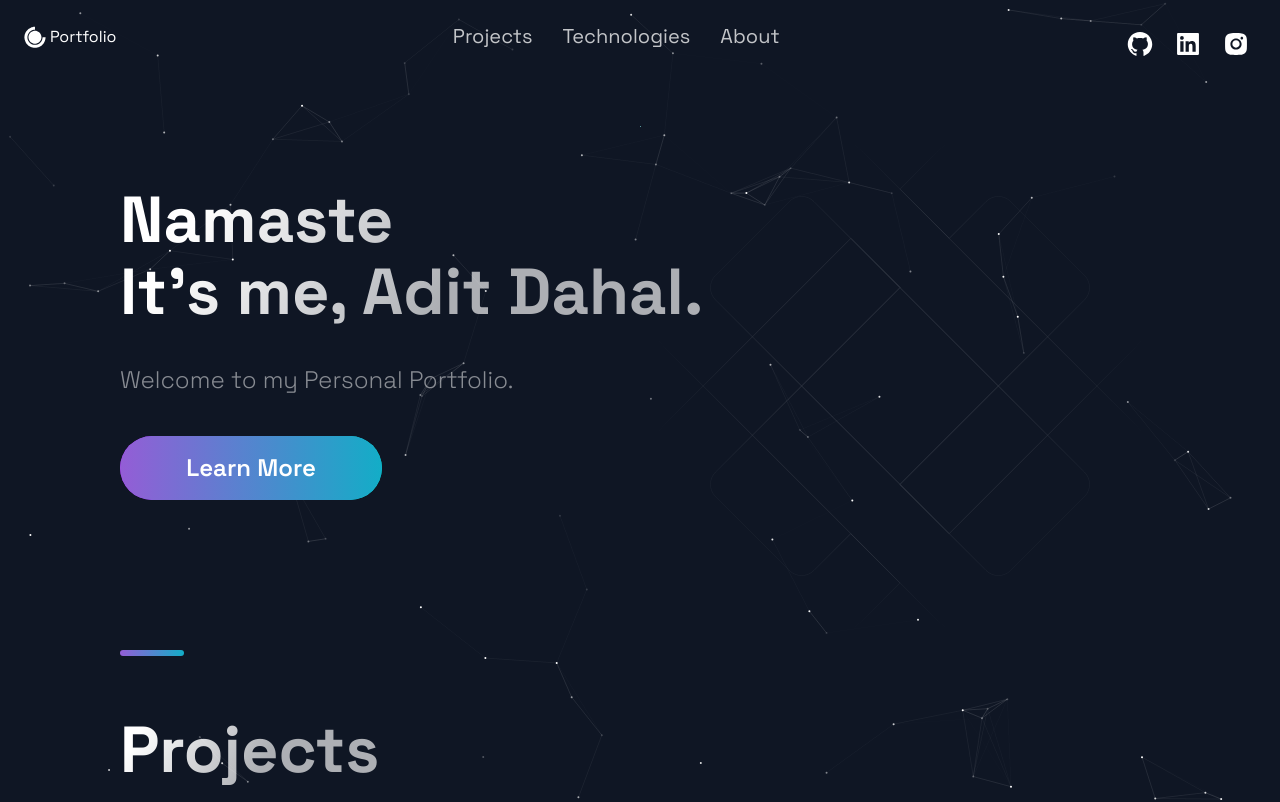
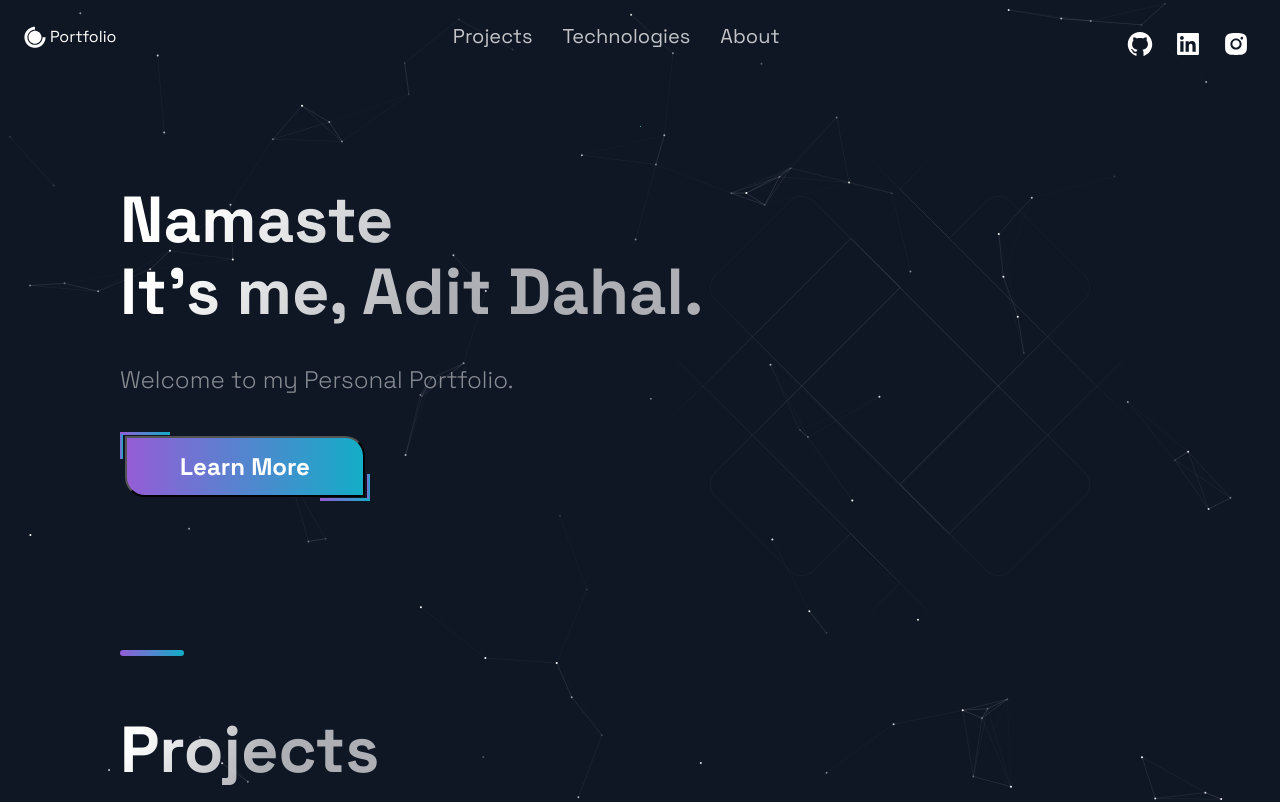
Before and after one commit to Adeetdahal/Adit-Portfolio, a Next.js app: page / in a window 1280 px wide. Shown: the top 802 px of the page. Built offline with nearby package versions, Linux system fonts and the light colour scheme.

Commit message:
FIX: fixed hero section button with hover effect

```diff
--- a/src/components/Hero/Hero.js
+++ b/src/components/Hero/Hero.js
@@ -1,108 +1,7 @@
 import React from 'react';
 
 import { Section, SectionText, SectionTitle } from '../../styles/GlobalComponents';
-import Button from '../../styles/GlobalComponents/Button';
-import { LeftSection } from './HeroStyles';
-import styled from 'styled-components';
-
-// const CustomButton = styled.button`
-//   width: 240px;
-//   margin: 0 20px;
-//   padding: 15px 0;
-//   text-align: center;
-//   float: left;
-//   cursor: pointer;
-//   background: #fff;
-//   position: relative;
-//   border-radius:0 20px 0 20px;
-//   background: linear-gradient(270deg,#13ADC7 0%,#945DD6 100%);
-//   color: white;
-//   font-weight: 800;
-//   font-size: 24px;
-
-//   .BorderTopBottom:before {
-//     content: "";
-//     position: absolute;
-//     width: 50px;
-//     height: 3px;
-//     top: -6px;
-//     left: -7px;
-//     background: #fff;
-//     transition: all 0.5s ease;
-//   }
-
-//   .BorderTopBottom:after {
-//     content: "";
-//     position: absolute;
-//     width: 50px;
-//     height: 3px;
-//     bottom: -6px;
-//     right: -7px;
-//     background: #fff;
-//     transition: all 0.5s ease;
-//   }
-
-//   .BorderLeftRight:before {
-//     content: "";
-//     position: absolute;
-//     top: -4px;
-//     left: -7px;
-//     width: 3px;
-//     height: 25px;
-//     background: #fff;
-//     transition: all 0.5s ease;
-//   }
-
-//   .BorderLeftRight:after {
-//     content: "";
-//     position: absolute;
-//     bottom: -4px;
-//     right: -7px;
-//     width: 3px;
-//     height: 25px;
-//     background: #fff;
-//     transition: all 0.5s ease;
-//   }
-
-//   &:hover .BorderTopBottom:before,
-//   &:hover .BorderTopBottom:after {
-//     width: 250px;
-//     transition: all 0.5s ease;
-//   }
-
-//   &:hover .BorderLeftRight:before,
-//   &:hover .BorderLeftRight:after {
-//     height: 67px;
-//     transition: all 0.5s ease;
-//   }
-
-//   @media screen and (max-width: 768px) {
-//     width: 180px;
-//     font-size: 16px;
-
-//     &:not(:last-child) {
-//       margin-bottom: 15px;
-//     }
-//   }
-//   @media screen and (max-width: 640px) {
-//     width: 92%;
-//     font-size: 14px;
-//     &:not(:last-child) {
-//       margin-bottom: 15px;
-//     }
-
-//     &:hover .BorderLeftRight:before,
-//     &:hover .BorderLeftRight:after {
-//     height: 54px;
-//     }
-
-//     &:hover .BorderTopBottom:before,
-//     &:hover .BorderTopBottom:after {
-//     width: 326px;
-//     transition: all 0.5s ease;
-//   }
-//   }
-// `;
+import { LeftSection, CustomButton } from './HeroStyles';
 
 const Hero = (props) => (
   <>
@@ -117,15 +16,14 @@ const Hero = (props) => (
         <SectionText>
           Welcome to my Personal Portfolio.
         </SectionText>
-        {/* <div className="wrapper" style={{ padding: '50px 0' }}>
-          <CustomButton>
-            Learn More
-            <span className="BorderTopBottom"></span>
-            <span className="BorderLeftRight"></span>
-          </CustomButton>
-        </div> */}
-        <a href="#about">
-          <Button>Learn More</Button>
+        <a href="#about" style={{ margin: '20px 0' }}>
+          <div className="wrapper">
+            <CustomButton>
+              Learn More
+              <span className="BorderTopBottom"></span>
+              <span className="BorderLeftRight"></span>
+            </CustomButton>
+          </div>
         </a>
       </LeftSection>
     </Section>
--- a/src/components/Hero/HeroStyles.js
+++ b/src/components/Hero/HeroStyles.js
@@ -17,3 +17,120 @@ export const LeftSection = styled.div`
     margin: 0 auto;
   }
 `;
+
+export const CustomButton = styled.button`
+  width: 240px;
+  margin: 0 5px;
+  padding: 15px 0;
+  text-align: center;
+  float: left;
+  cursor: pointer;
+  background: #fff;
+  position: relative;
+  border-radius:0 20px 0 20px;
+  background: linear-gradient(270deg,#13ADC7 0%,#945DD6 100%);
+  color: white;
+  font-weight: 800;
+  font-size: 24px;
+
+  .BorderTopBottom:before {
+    content: "";
+    position: absolute;
+    width: 50px;
+    height: 3px;
+    top: -6px;
+    left: -7px;
+    // background: #fff;
+    transition: all 0.5s ease;
+    background: linear-gradient(270deg,#13ADC7 0%,#945DD6 100%);
+  }
+
+  .BorderTopBottom:after {
+    content: "";
+    position: absolute;
+    width: 50px;
+    height: 3px;
+    bottom: -6px;
+    right: -7px;
+    // background: #fff;
+    transition: all 0.5s ease;
+    background: linear-gradient(270deg,#13ADC7 0%,#945DD6 100%);
+
+  }
+
+  .BorderLeftRight:before {
+    content: "";
+    position: absolute;
+    top: -4px;
+    left: -7px;
+    width: 3px;
+    height: 25px;
+    background: #fff;
+    transition: all 0.5s ease;
+    background: linear-gradient(270deg,#13ADC7 0%,#945DD6 100%);
+
+  }
+
+  .BorderLeftRight:after {
+    content: "";
+    position: absolute;
+    bottom: -4px;
+    right: -7px;
+    width: 3px;
+    height: 25px;
+    background: #fff;
+    transition: all 0.5s ease;
+    background: linear-gradient(270deg,#13ADC7 0%,#945DD6 100%);
+  }
+
+  &:hover .BorderTopBottom:before,
+  &:hover .BorderTopBottom:after {
+    width: 250px;
+    transition: all 0.5s ease;
+  }
+
+  &:hover .BorderLeftRight:before,
+  &:hover .BorderLeftRight:after {
+    height: 67px;
+    transition: all 0.5s ease;
+  }
+
+  @media screen and (max-width: 768px) {
+    width: 180px;
+    font-size: 16px;
+
+    &:not(:last-child) {
+      margin-bottom: 15px;
+    }
+
+    &:hover .BorderLeftRight:before,
+    &:hover .BorderLeftRight:after {
+    height: 57px;
+    }
+
+    &:hover .BorderTopBottom:before,
+    &:hover .BorderTopBottom:after {
+    width: 190px;
+  }
+
+  }
+  @media screen and (max-width: 640px) {
+    width: 97%;
+    padding: 8px 0;
+    font-size: 14px;
+    &:not(:last-child) {
+      margin-bottom: 15px;
+    }
+
+    &:hover .BorderLeftRight:before,
+    &:hover .BorderLeftRight:after {
+    height: 41px;
+    }
+
+    &:hover .BorderTopBottom:before,
+    &:hover .BorderTopBottom:after {
+    width: 400px;
+    transition: all 0.5s ease;
+  }
+  }
+`;
```
